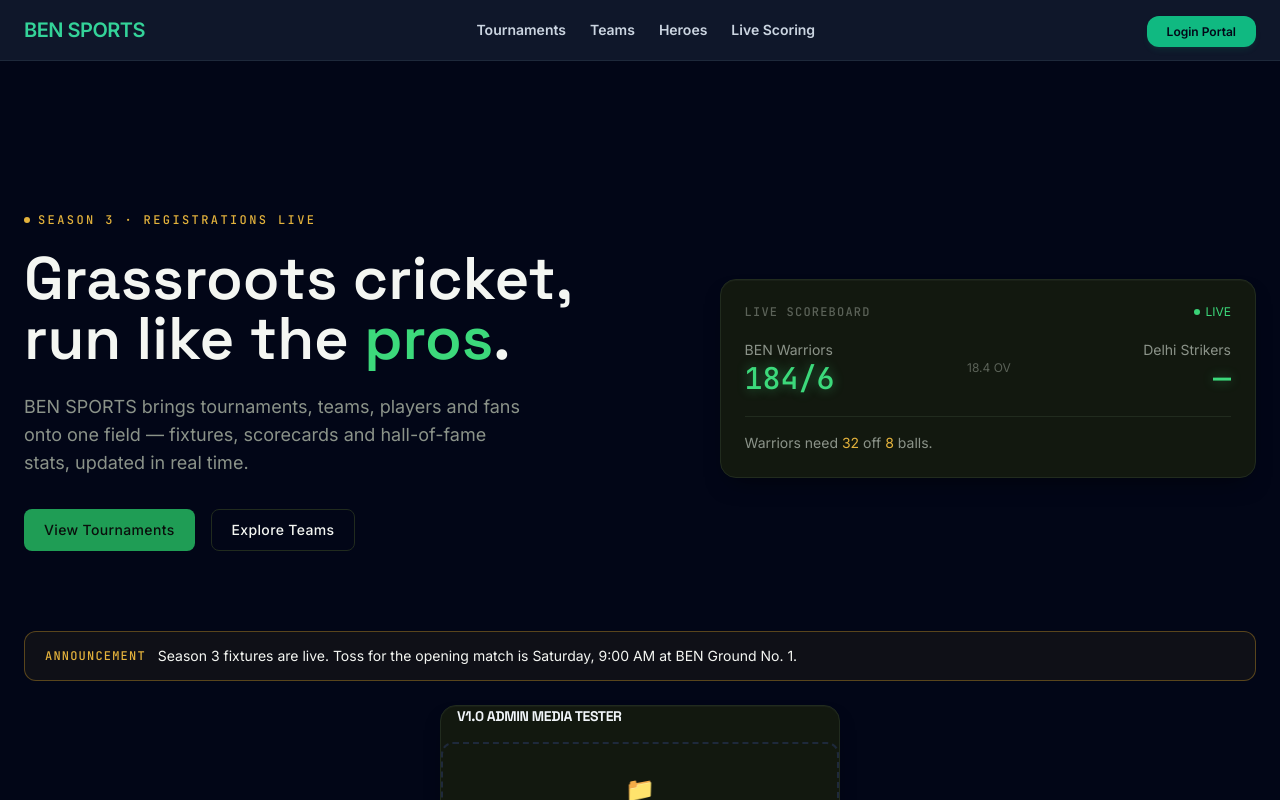
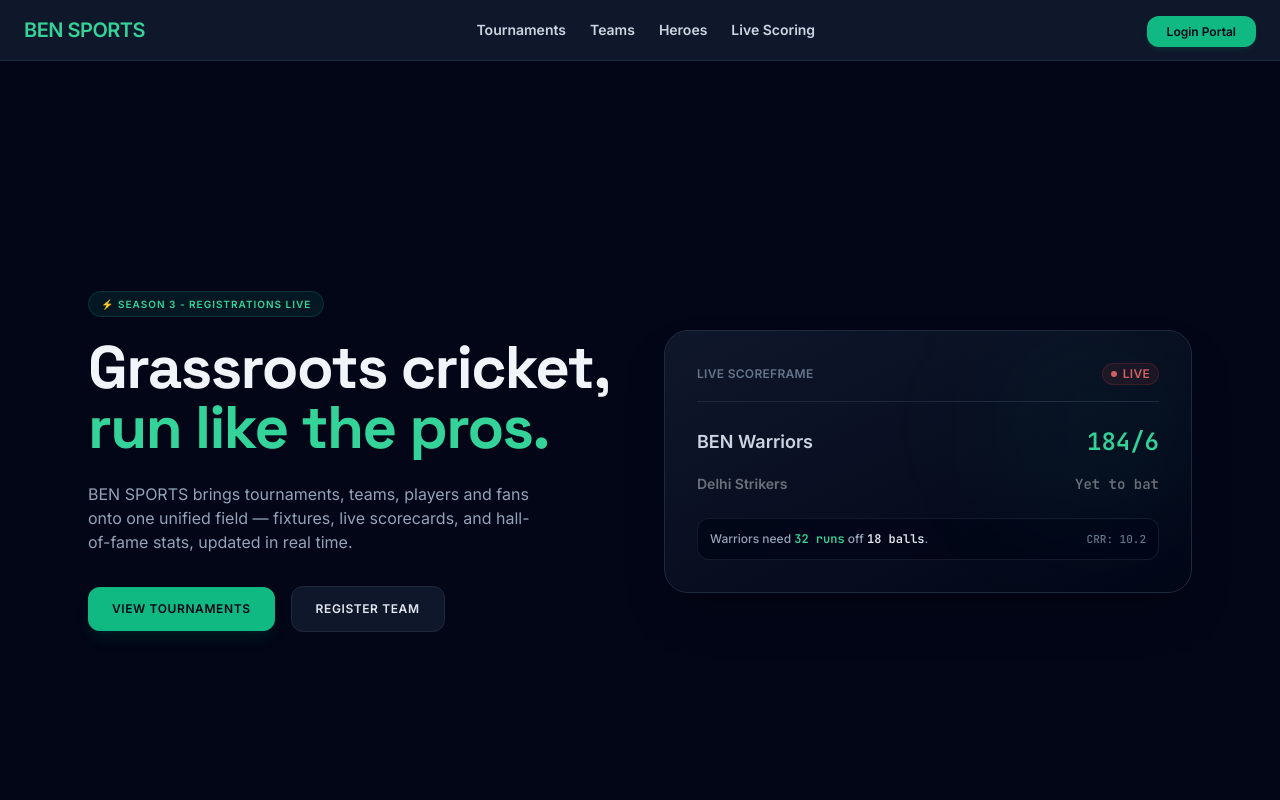
Before and after one commit to bensportscricket-ship-it/ben-sports, a React (Vite) app: page / in a window 1280 px wide. Shown: the top 800 px of the page. Built offline with nearby package versions, Linux system fonts and the light colour scheme.

Commit message:
build: clean homepage layout and completely remove admin media tester

```diff
--- a/src/pages/Home.jsx
+++ b/src/pages/Home.jsx
@@ -1,48 +1,71 @@
-import React, { useState } from 'react';
-import Hero from '../components/home/Hero';
-import AnnouncementBanner from '../components/home/AnnouncementBanner';
-import FeaturedTournament from '../components/home/FeaturedTournament';
-import PlatformStats from '../components/home/PlatformStats';
-import QuickNav from '../components/home/QuickNav';
-import SeamDivider from '../components/ui/SeamDivider';
-import Card from '../components/ui/Card';
-import FileUpload from '../components/ui/FileUpload';
+import React from 'react';
+import { Link } from 'react-router-dom';
 
 export default function Home() {
-  const [uploadedLogo, setUploadedLogo] = useState(null);
+  return (
+    <div className="min-h-screen bg-slate-950 text-white flex flex-col justify-between">
 
-  return (
-    <div className="pt-16">
-      <Hero />
-      <AnnouncementBanner />
+      {/* Hero Section */}
+      <div className="max-w-6xl mx-auto px-6 py-12 md:py-24 grid grid-cols-1 lg:grid-cols-2 items-center gap-12 w-full flex-1">
 
-      {/* Local Simulation Sandbox Workspace */}
-      <section className="max-w-md mx-auto px-6 py-6">
-        <Card className="border border-brand-green/30 bg-gradient-to-b from-brand-surface to-brand-bg">
-          <div className="flex items-center gap-2 mb-4">
-            <span className="w-2 h-2 rounded-full bg-brand-gold animate-ping" />
-            <h4 className="text-sm font-bold tracking-tight text-brand-gold uppercase">V1.0 Admin Media Tester</h4>
+        {/* Left Hook Text Branding */}
+        <div className="space-y-6">
+          <span className="text-[10px] font-black tracking-widest uppercase bg-emerald-500/10 text-emerald-400 border border-emerald-500/20 px-3 py-1.5 rounded-full">
+            ⚡ Season 3 - Registrations Live
+          </span>
+          <h1 className="text-4xl md:text-6xl font-black tracking-tight leading-none text-slate-100">
+            Grassroots cricket, <br />
+            <span className="text-emerald-400">run like the pros.</span>
+          </h1>
+          <p className="text-slate-400 text-sm md:text-base leading-relaxed max-w-md">
+            BEN SPORTS brings tournaments, teams, players and fans onto one unified field — fixtures, live scorecards, and hall-of-fame stats, updated in real time.
+          </p>
+          <div className="flex items-center gap-4 pt-2">
+            <Link
+              to="/tournaments"
+              className="bg-emerald-500 hover:bg-emerald-600 text-slate-950 font-black text-xs uppercase tracking-wider px-6 py-3.5 rounded-xl transition-all shadow-lg shadow-emerald-500/10"
+            >
+              View Tournaments
+            </Link>
+            <Link
+              to="/contact"
+              className="bg-slate-900 hover:bg-slate-800 text-slate-200 font-bold text-xs uppercase tracking-wider px-6 py-3.5 rounded-xl border border-slate-800 transition-all"
+            >
+              Register Team
+            </Link>
+          </div>
+        </div>
+
+        {/* Right Frame Live Score Match Card Widget */}
+        <div className="bg-gradient-to-br from-slate-900 to-slate-950 border border-slate-800 rounded-3xl p-6 md:p-8 shadow-2xl relative overflow-hidden">
+          <div className="absolute top-0 right-0 w-48 h-48 bg-emerald-500/5 rounded-full blur-3xl pointer-events-none" />
+
+          <div className="flex justify-between items-center text-xs font-bold text-slate-500 tracking-wide uppercase border-b border-slate-800 pb-4">
+            <span>Live Scoreframe</span>
+            <span className="flex items-center gap-1.5 bg-red-500/10 text-red-400 border border-red-500/20 px-2 py-0.5 rounded-full animate-pulse">
+              <span className="w-1.5 h-1.5 rounded-full bg-red-400" /> Live
+            </span>
           </div>
 
-          <FileUpload
-            label="Simulate Team Logo Upload"
-            onUploadSuccess={(data) => setUploadedLogo(data.previewUrl)}
-          />
+          <div className="py-6 space-y-4">
+            <div className="flex justify-between items-center">
+              <span className="text-lg font-bold text-slate-300">BEN Warriors</span>
+              <span className="text-2xl font-black text-emerald-400 font-mono">184/6</span>
+            </div>
+            <div className="flex justify-between items-center opacity-40 text-sm font-semibold">
+              <span>Delhi Strikers</span>
+              <span className="font-mono">Yet to bat</span>
+            </div>
+          </div>
 
-          {uploadedLogo && (
-            <div className="mt-4 p-3 bg-slate-900/50 rounded-lg border border-slate-800 text-center flex items-center justify-between gap-4">
-              <span className="text-xs text-brand-muted font-medium">Render State Image:</span>
-              <img src={uploadedLogo} alt="Live Asset" className="w-10 h-10 object-cover rounded-full border-2 border-brand-green" />
-            </div>
-          )}
-        </Card>
-      </section>
+          <div className="bg-slate-950/80 border border-slate-800/60 p-3 rounded-xl text-xs flex justify-between items-center font-medium">
+            <span className="text-slate-400">Warriors need <strong className="text-emerald-400 font-mono font-bold">32 runs</strong> off <strong className="text-slate-200 font-mono font-bold">18 balls</strong>.</span>
+            <span className="text-slate-500 font-mono text-[11px]">CRR: 10.2</span>
+          </div>
+        </div>
 
-      <SeamDivider />
-      <FeaturedTournament />
-      <PlatformStats />
-      <SeamDivider />
-      <QuickNav />
+      </div>
+
     </div>
   );
 }
```
Also changed, not shown: src/App.jsx (line endings or trailing spaces).
